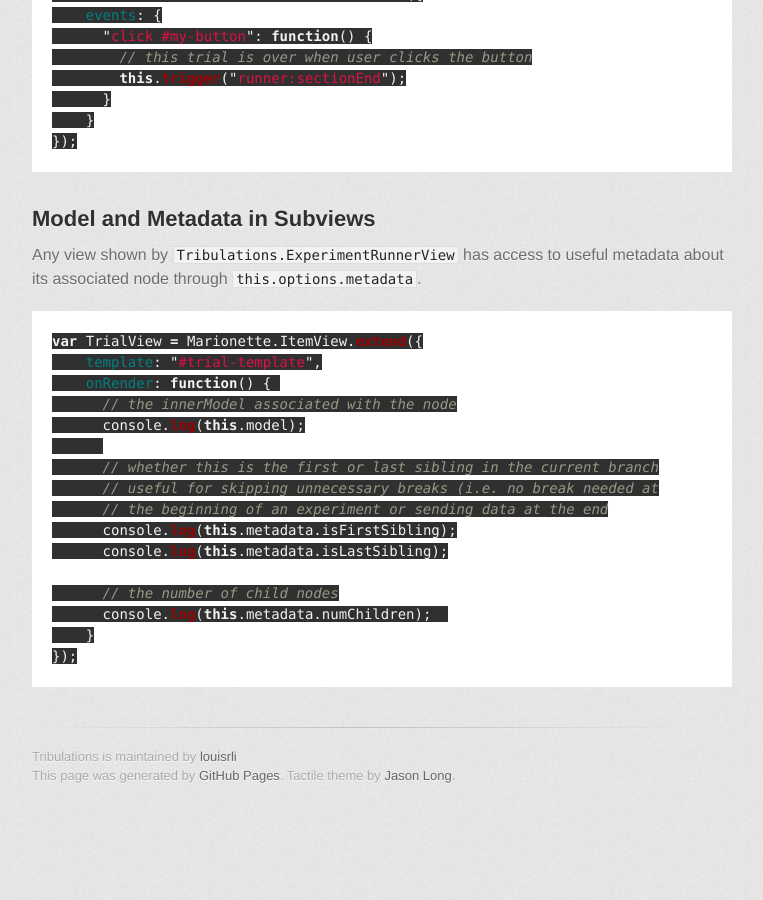
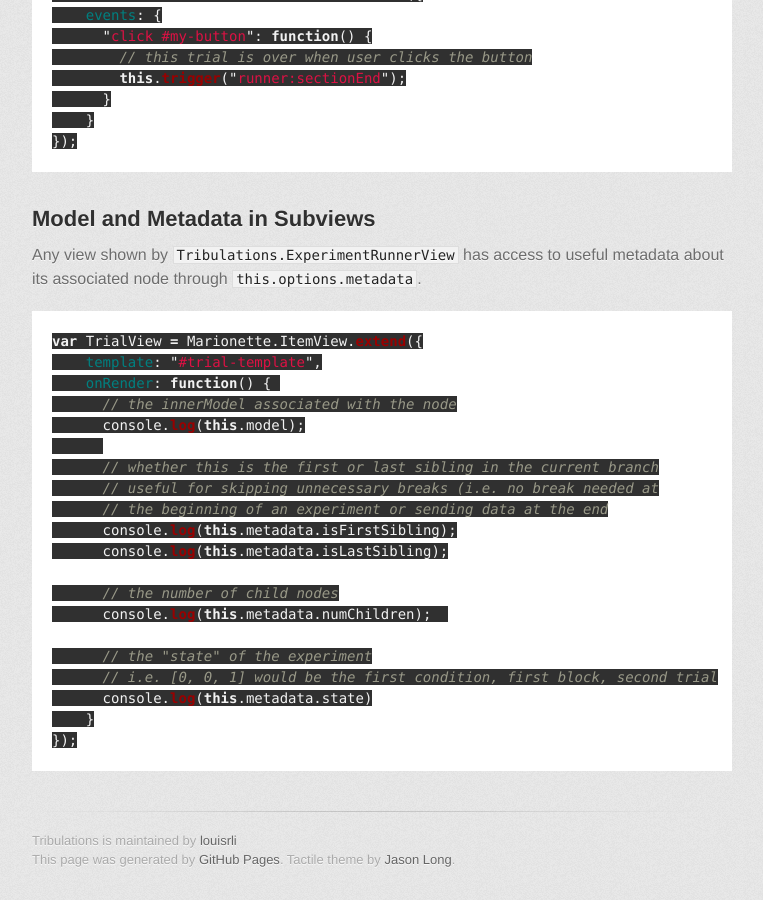
Before and after one commit to louisrli/tribulations, a Jekyll site: the page built from index.md, in a window 1280 px wide and 900 px high, scrolled down 5953 px. Shown: the whole window, without its empty margins (258-1021 px from the left). Built offline with Jekyll 4.4.1, drawn with Linux system fonts in a browser that asks for light colours; some web fonts are replaced; Markdown is read by kramdown in place of the engine named in the settings; before the commit the page ends 6769 px from its top, so only the background shows below that.

Commit message:
Added state

````diff
--- a/index.md
+++ b/index.md
@@ -252,6 +252,10 @@ var TrialView = Marionette.ItemView.extend({
 
       // the number of child nodes
       console.log(this.metadata.numChildren);
+
+      // the "state" of the experiment
+      // i.e. [0, 0, 1] would be the first condition, first block, second trial
+      console.log(this.metadata.state)
     }
 });
 ```
````
